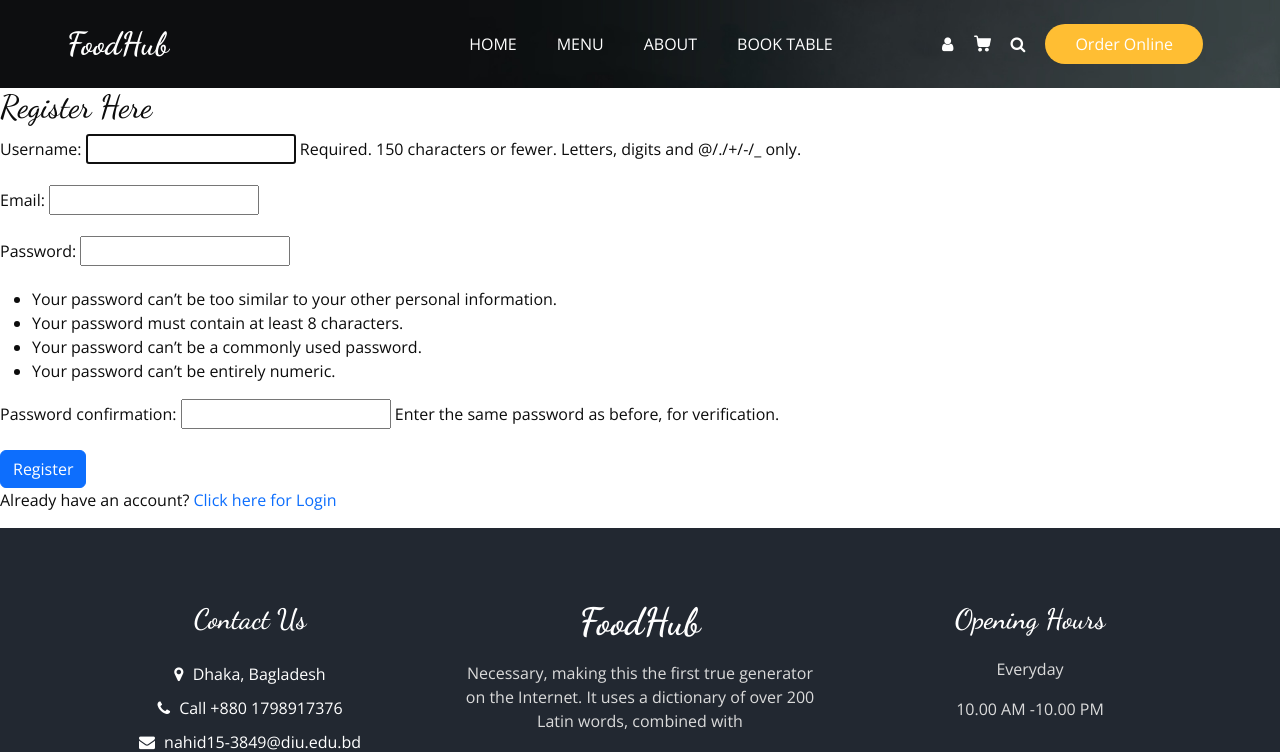
After one commit to Sayed-Nahid/FoodHub, a Django app: page /register/ in a window 1280 px wide. The commit adds this page. Shown: the top 752 px of the page. Run offline with Django 5.2, Linux system fonts and the light colour scheme; some libraries are stand-ins or nearby versions.

Commit message:
User authentication is added

```diff
--- a/FoodHub/settings.py
+++ b/FoodHub/settings.py
@@ -132,5 +132,8 @@ MEDIA_ROOT = os.path.join(BASE_DIR, 'media')
 
 STATIC_URL = '/static/'
 STATICFILES_DIRS = [os.path.join(BASE_DIR, 'static')]
+#STATICFILES_DIRS=[BASE_DIR /'static',]
 
-#STATICFILES_DIRS=[BASE_DIR /'static',]
+LOGIN_URL = '/accounts/login'
+LOGIN_REDIRECT_URL = '/myapp/'
+LOGOUT_REDIRECT_URL = '/myapp/'
--- a/FoodHub/urls.py
+++ b/FoodHub/urls.py
@@ -18,8 +18,10 @@ from django.contrib import admin
 from django.urls import path, include
 from django.conf import settings
 from django.conf.urls.static import static
+from django.contrib.auth.urls import views as auth_views
 
 urlpatterns = [
     path('admin/', admin.site.urls),
     path('', include('myapp.urls')),
+    path('accounts/', include('django.contrib.auth.urls')),
 ]+ static(settings.MEDIA_URL, document_root=settings.MEDIA_ROOT)
--- a/myapp/forms.py
+++ b/myapp/forms.py
@@ -1,7 +1,15 @@
 from django import forms
 from .models import Post
+from django.contrib.auth.forms import UserCreationForm
+from django.contrib.auth.models import User
 
 class PostForm(forms.ModelForm):
     class Meta:
         model = Post
         fields = ['text', 'photo']
+
+class UserRegistrationForm(UserCreationForm):
+    email = forms.EmailField()
+    class Meta:
+        model = User
+        fields = ('username', 'email', 'password1', 'password2')
--- a/myapp/templates/post_list.html
+++ b/myapp/templates/post_list.html
@@ -10,8 +10,10 @@
         <div class="card-body">
           <h5 class="card-title">{{post.user.username}}</h5>
           <p class="card-text">{{post.text}}</p>
+          {% if post.user == user %}
           <a href="{% url 'post_edit' post.id %}" class="btn btn-primary">Edit</a>
           <a href="{% url 'post_delete' post.id %}" class="btn btn-danger">Delete</a>
+          {% endif %}
         </div>
       </div>
     {% endfor %}
--- a/myapp/urls.py
+++ b/myapp/urls.py
@@ -13,4 +13,5 @@ urlpatterns = [
     path('createpost', views.post_create, name="post_create"),
     path('<int:post_id>/editpost', views.post_edit, name='post_edit'),
     path('<int:post_id>/deletepost', views.post_delete, name='post_delete'),
+    path('register/', views.register, name='register'),
 ]
--- a/myapp/views.py
+++ b/myapp/views.py
@@ -1,6 +1,8 @@
 from django.shortcuts import render, get_object_or_404, redirect
 from .models import Post
-from .forms import PostForm
+from .forms import PostForm, UserRegistrationForm
+from django.contrib.auth.decorators import login_required
+from django.contrib.auth import login
 # Create your views here.
 #views for rendering page
 def index(request):
@@ -22,6 +24,7 @@ def post_list(request):
     return render(request, 'post_list.html', {'posts': posts})
 
 #Creat Operation for posting into system
+@login_required
 def post_create(request):
     if request.method == "POST":
         form = PostForm(request.POST, request.FILES)
@@ -34,7 +37,9 @@ def post_create(request):
         form = PostForm()
     return render(request, 'post_form.html', {'form': form})
 
+
 #Update operation code
+@login_required
 def post_edit(request, post_id):
     post = get_object_or_404(Post, pk=post_id, user = request.user)
     if request.method == "POST":
@@ -48,10 +53,27 @@ def post_edit(request, post_id):
         form = PostForm(instance=post)
     return render(request, 'post_form.html', {'form': form})
 
+
 #Delete Operation for post
+@login_required
 def post_delete(request, post_id):
     post = get_object_or_404(Post, pk=post_id, user = request.user)
     if request.method == "POST":
         post.delete()
         return redirect('post_list')
     return render(request, 'post_confirm_delete.html', {'post': post})
+
+
+#User Registration
+def register(request):
+    if request.method == 'POST':
+        form = UserRegistrationForm(request.POST)
+        if form.is_valid():
+            user = form.save(commit=False)
+            user.set_password(form.cleaned_data['password1'])
+            user.save()
+            login(request, user)
+            return redirect('post_list')
+    else:
+        form = UserRegistrationForm()
+    return render(request, 'registration/register.html', {'form': form})
--- /dev/null
+++ b/templates/registration/logged_out.html
@@ -0,0 +1,5 @@
+{% extends "base.html" %}
+{% block content %}
+<h2>Logged out</h2>
+<p>You have been logged out <a href="{% url 'login' %}">Click here to Login</a></p>
+{%endblock content%}
--- /dev/null
+++ b/templates/registration/register.html
@@ -0,0 +1,10 @@
+{% extends "base.html" %}
+{% block content %}
+<h2>Register Here</h2>
+<form method="POST">
+    {% csrf_token %}
+    {{form.as_p}}
+    <button class="btn btn-primary">Register</button>
+</form>
+<p>Already have an account?<a href="{% url 'login' %}"> Click here for Login</a></p>
+{% endblock content %}
```
Also changed, not shown: templates/registration/login.html (added, +10 -0 lines), db.sqlite3, media/photos/images.jpg (added).
